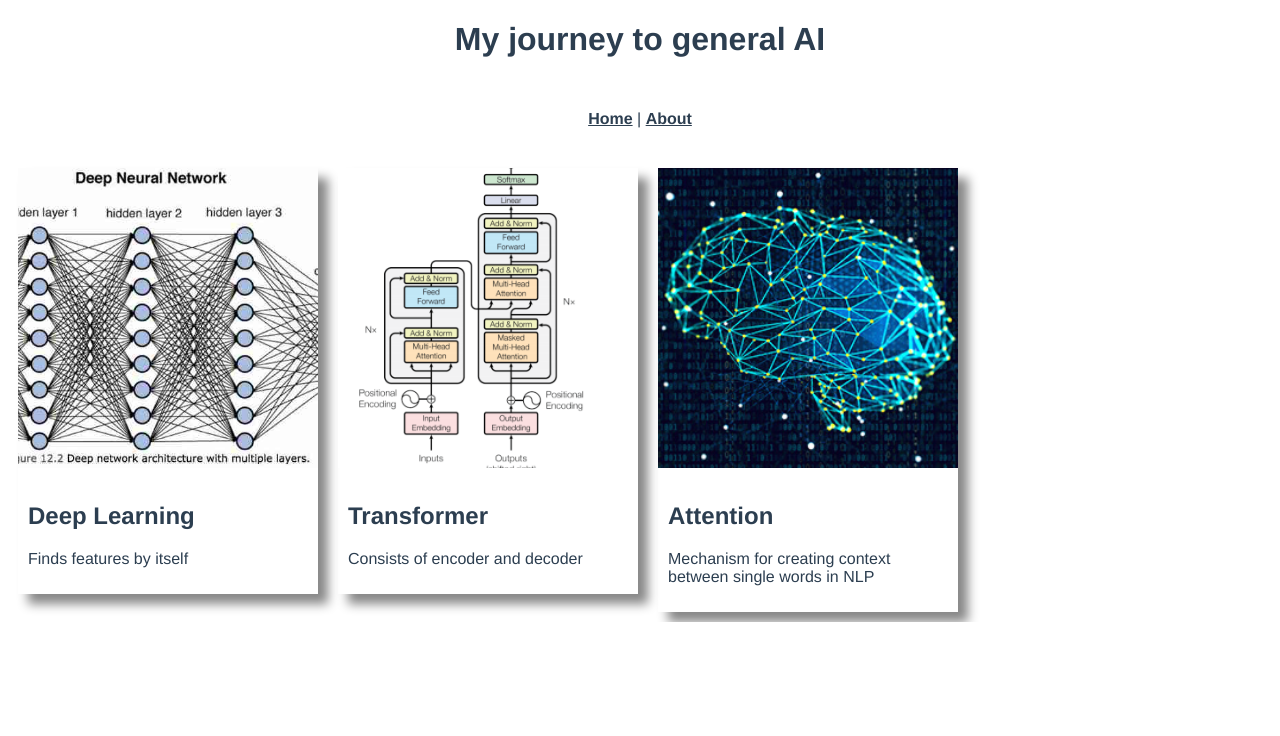
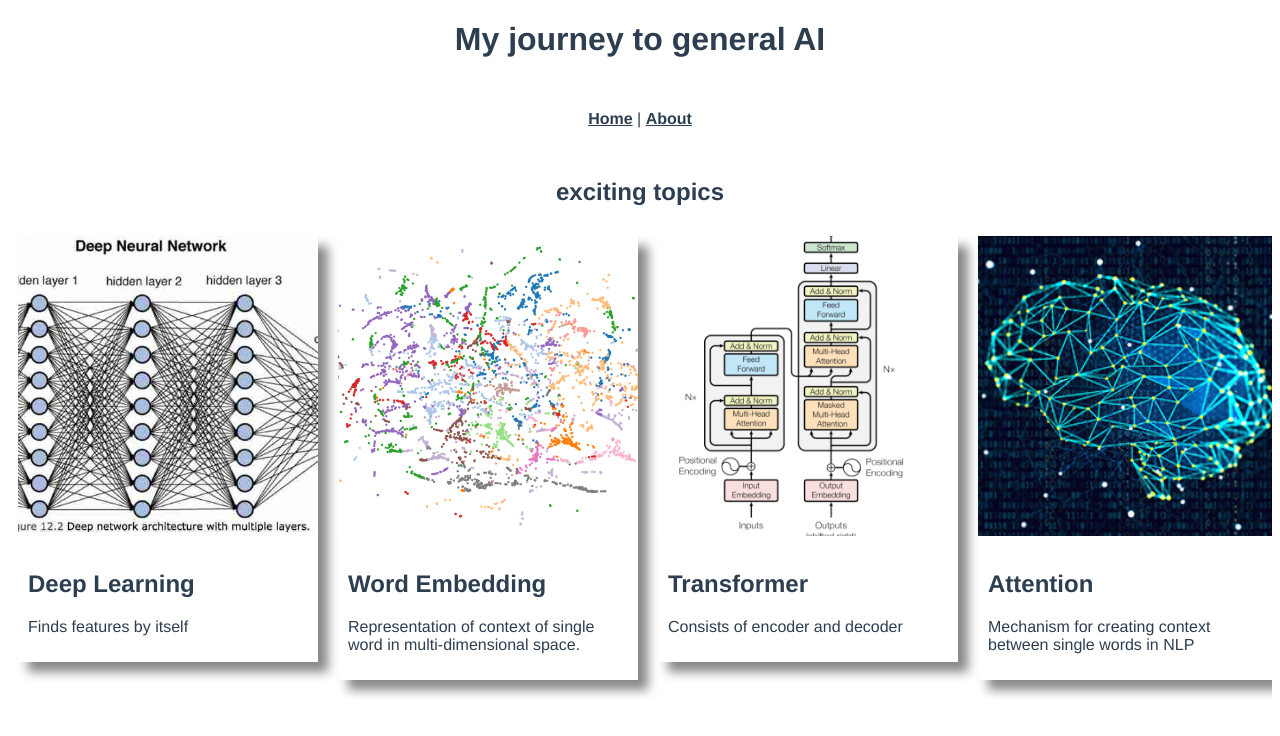
Before and after one commit to DezignDezire/zire-ai, a Vue app: page /#/ in a window 1280 px wide. Shown: the top 736 px of the page. Built offline with nearby package versions, Linux system fonts and the light colour scheme.

Commit message:
select topics

```diff
--- a/src/store/index.ts
+++ b/src/store/index.ts
@@ -5,10 +5,17 @@ Vue.use(Vuex)
 
 export default new Vuex.Store({
   state: {
+    selectedTopic: null
   },
   mutations: {
+    selectTopic (state, title) {
+      state.selectedTopic = title
+    }
   },
   actions: {
+    selectTopic ({ commit }, title) {
+      commit('selectTopic', title)
+    }
   },
   modules: {
   }
--- /dev/null
+++ b/src/views/DeepTopics/WordEmbedding.vue
@@ -0,0 +1,12 @@
+<template>
+  <div>
+    <h2>Word Embedding</h2>
+    Building a low-dimensional vector representation from corpus of text, which preserves the contextual similarity of words.
+  </div>
+</template>
+
+<script>
+export default {
+  name: 'WordEmbedding'
+}
+</script>
--- a/src/views/Home.vue
+++ b/src/views/Home.vue
@@ -1,17 +1,22 @@
 <template>
   <div class="home">
-    <!-- <img src="../assets/logo.jpg"> -->
+    <h2>exciting topics</h2>
     <topics-select></topics-select>
+    <div v-if="this.$store.state.selectedTopic == 'Word Embedding'">
+      <word-embedding/>
+    </div>
   </div>
 </template>
 
 <script>
 import TopicsSelect from './TopicsSelect.vue'
+import WordEmbedding from './DeepTopics/WordEmbedding'
 
 export default {
   name: 'Home',
   components: {
-    TopicsSelect
+    TopicsSelect,
+    WordEmbedding
   }
 }
 </script>
--- a/src/views/TopicsSelect.vue
+++ b/src/views/TopicsSelect.vue
@@ -1,7 +1,7 @@
 <template>
   <div class='cardsFlicker'>
-    <div v-for='topic in topics' :key='topic.name'>
-      <topic-card class="card" :topic='topic' />
+    <div v-for='topic in topics' :key='topic.name' @click='topicSelected(topic.title)'>
+      <topic-card class="card" :topic='topic'/>
     </div>
   </div>
 </template>
@@ -9,16 +9,24 @@
 <script>
 import Topic from '../data/Topic'
 import TopicCard from './TopicCard.vue'
+import store from '../store'
 
 export default {
   name: 'TopicsSelect',
   components: {
     TopicCard
   },
+  methods: {
+    // update state to display selected topic
+    topicSelected (topicTitle) {
+      store.dispatch('selectTopic', topicTitle)
+    }
+  },
   data: function () {
     return {
       topics: [
         new Topic('Deep Learning', 'Finds features by itself', 'logo.jpg'),
+        new Topic('Word Embedding', 'Representation of context of single word in multi-dimensional space.', 'elmo.png'),
         new Topic(
           'Transformer',
           'Consists of encoder and decoder',
@@ -41,9 +49,14 @@ export default {
   flex-wrap: nowrap;
   overflow-x: auto;
   -webkit-overflow-scrolling: touch;
+  padding-bottom: 10px;
 }
 
 .card {
   flex: 0 0 auto;
 }
+
+.cardsFlicker::-webkit-scrollbar {
+  display: none;
+}
 </style>
```
Also changed, not shown: src/assets/elmo.png (added).
